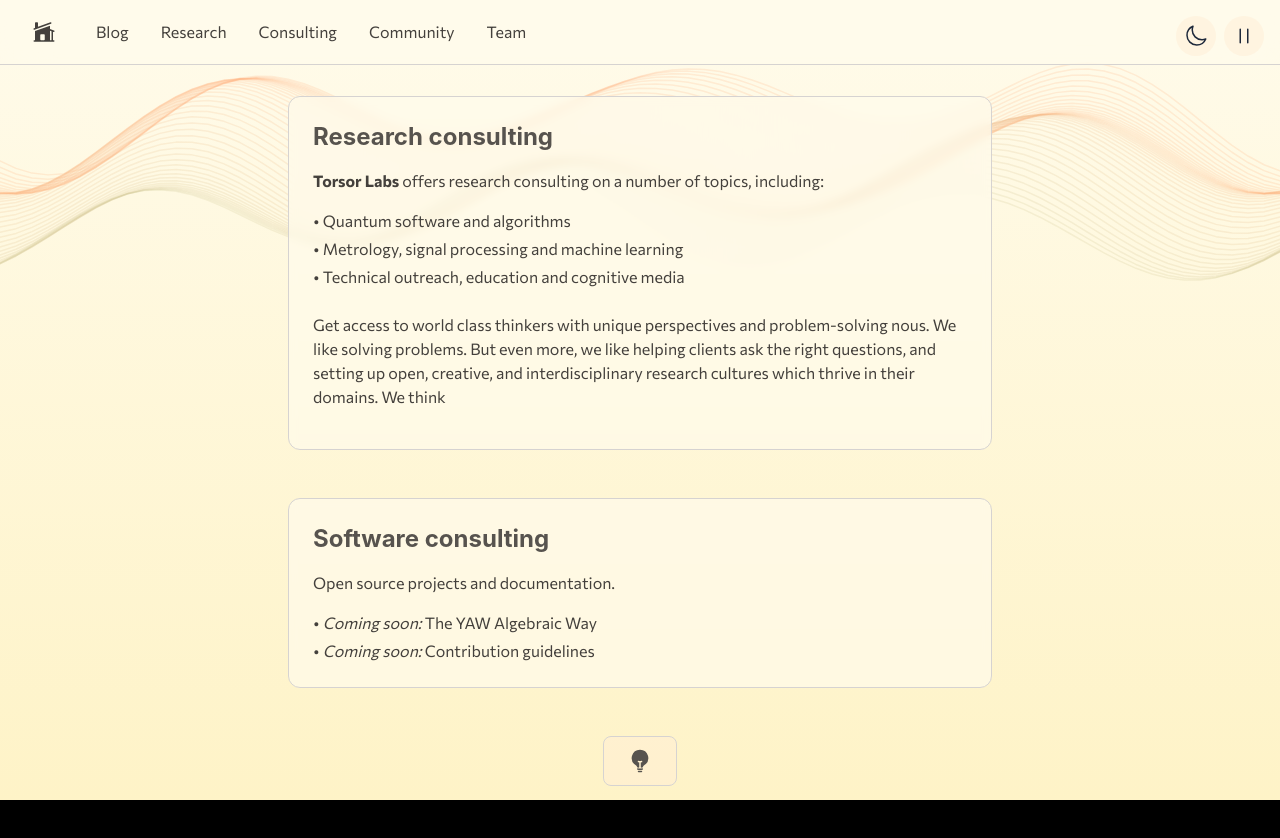
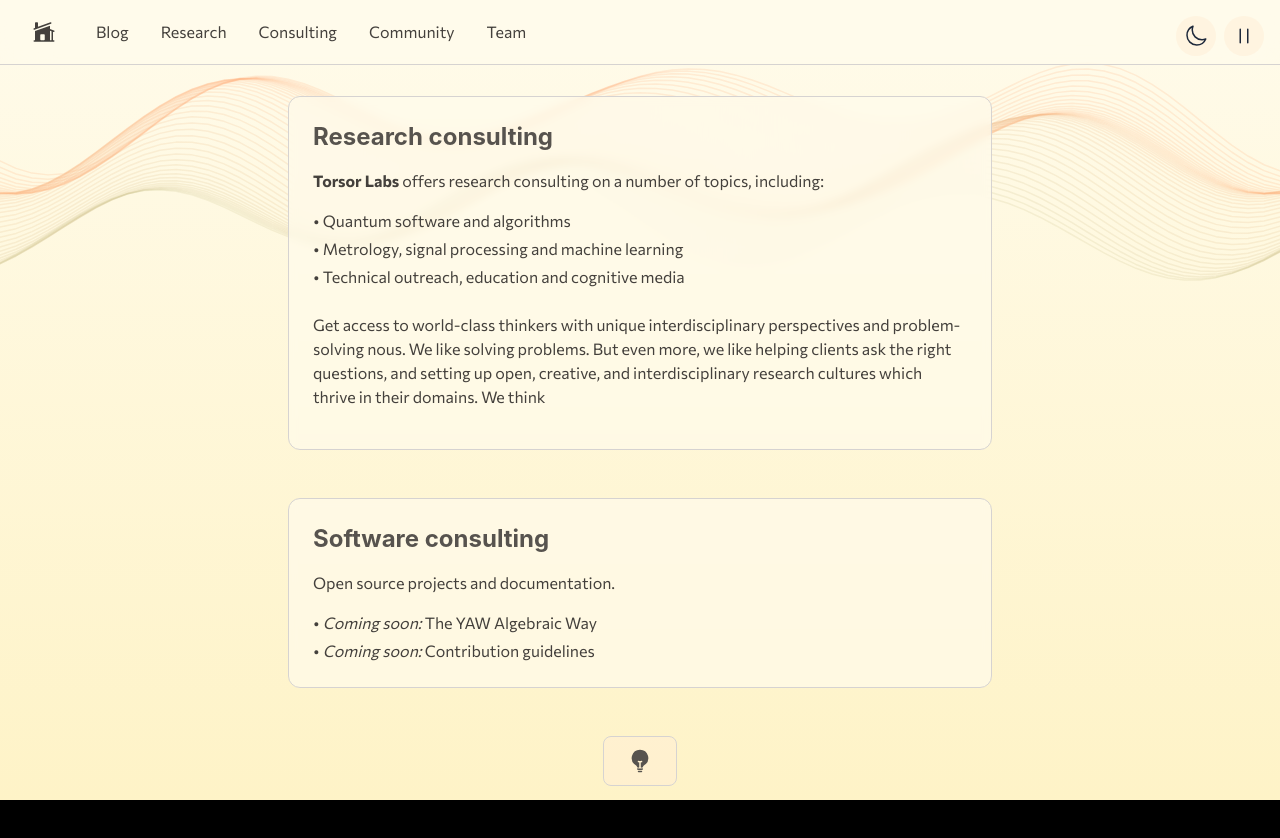
Before and after one commit to torsor-io/torsor-io, a React (Create React App) app: page /#/consulting in a window 1280 px wide. Shown: the top 838 px of the page. Built offline with nearby package versions, Linux system fonts and the light colour scheme; the HTML template or start-up script is replaced by a standard one.

Commit message:
Update index.js

```diff
--- a/src/components/ConsultingPage/index.js
+++ b/src/components/ConsultingPage/index.js
@@ -69,7 +69,7 @@ const ConsultingPage = ({ isDark, setIsDark, waveState, setWaveState }) => {
       {/* Add more educational resources as they become available */}
       </ul><br/>
 	  <p className="mb-4">
-	  Get access to world class thinkers with unique perspectives and problem-solving nous.
+	  Get access to world-class thinkers with unique interdisciplinary perspectives and problem-solving nous.
           We like solving problems. But even more, we like helping clients ask the right questions, and setting up open, creative, and interdisciplinary
           research cultures which thrive in their domains. We think
                 </p>
```
